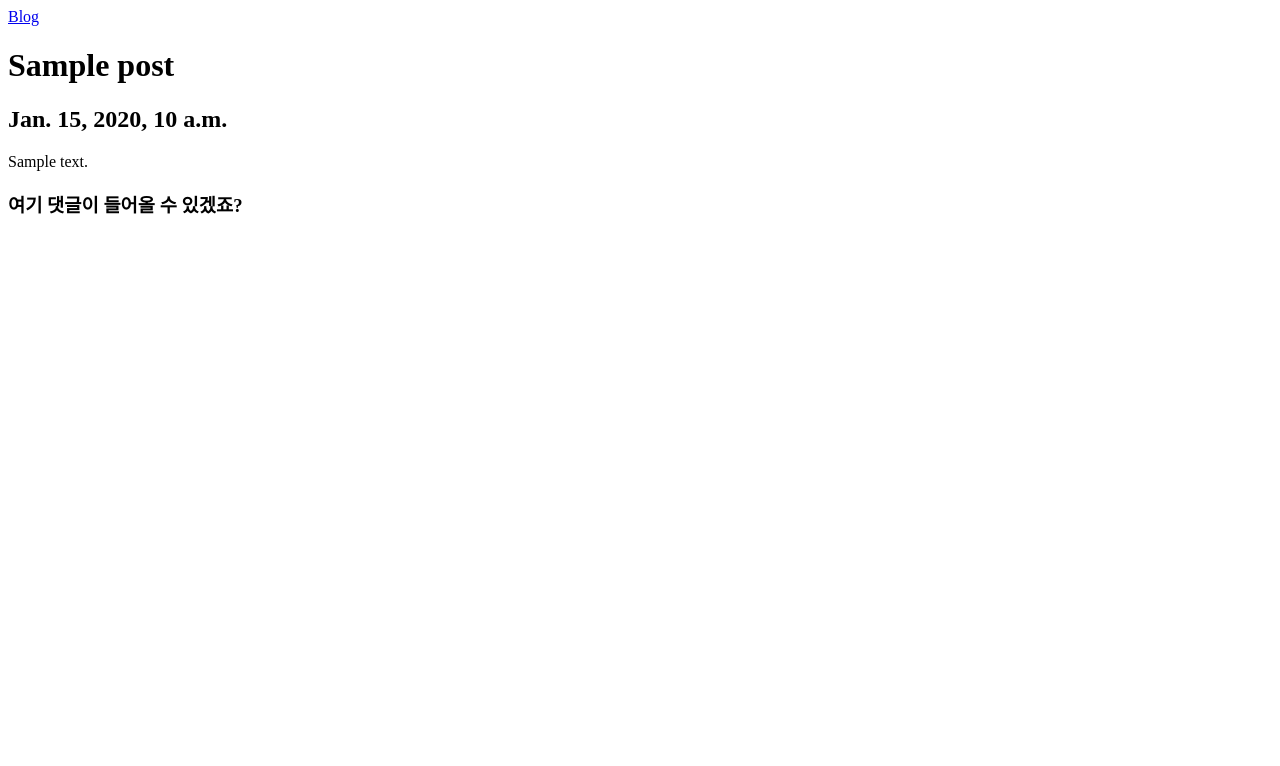
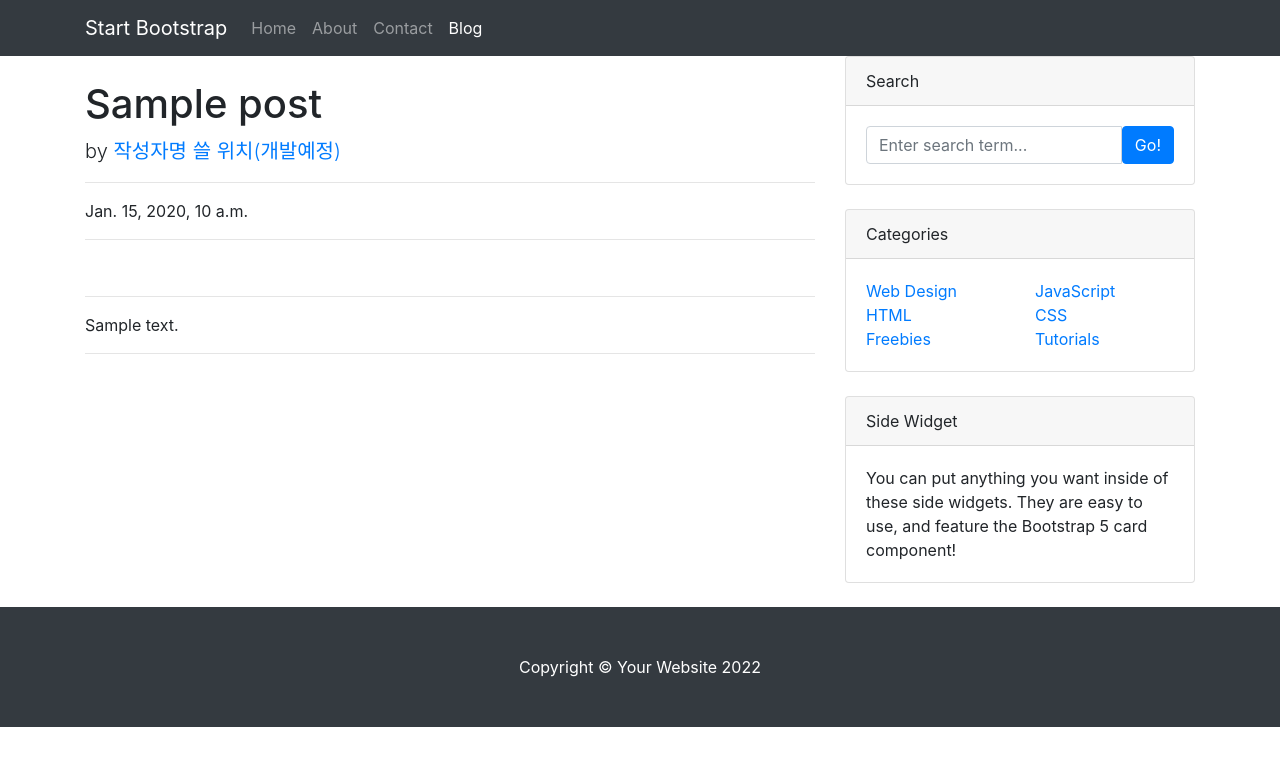
Before and after one commit to KIMKYEONGYONG/my_do_it_django, a Django app: page /blog/1/ in a window 1280 px wide. Shown: the top 766 px of the page. Run offline with Django 3.2, Linux system fonts and the light colour scheme; tables that the repository leaves empty hold one stand-in row (values such as "Sample post"); parts of the project's set-up code (start-up, migrations or seed data) failed here and were passed over; some libraries are stand-ins or nearby versions.

Commit message:
포스트 상세 페이지에 부트스트랩 적용

```diff
--- /dev/null
+++ b/blog/static/blog/css/blog-post.css
@@ -0,0 +1,8 @@
+/*!
+ * Start Bootstrap - Blog Post (https://startbootstrap.com/templates/blog-post)
+ * Copyright 2013-2019 Start Bootstrap
+ * Licensed under MIT (https://github.com/StartBootstrap/startbootstrap-blog-post/blob/master/LICENSE)
+ */
+body {
+  padding-top: 56px;
+}
--- a/blog/templates/blog/post_detail.html
+++ b/blog/templates/blog/post_detail.html
@@ -1,16 +1,124 @@
 <!DOCTYPE html>
+{% load static %}
 <html lang="ko">
     <head>
-    <meta charset="UTF-8">
+        <meta charset="utf-8" />
+        <meta name="viewport" content="width=device-width, initial-scale=1, shrink-to-fit=no" />
+        <meta name="description" content="" />
+        <meta name="author" content="" />
         <title>{{post.title}}-Blog</title>
+        <!-- Bootstrap core CSS -->
+        <link rel="stylesheet" href="{% static 'blog/bootstrap/bootstrap.min.css' %}" media="screen">
+        <script src="https://kit.fontawesome.com/02d013b7e8.js" crossorigin="anonymous"></script>
+
+        <!-- Core theme CSS (includes Bootstrap)-->
+        <link href="{% static 'blog/css/blog-post.css' %}" rel="stylesheet" />
     </head>
     <body>
-    <nav>
-        <a href="/blog/">Blog</a>
+        <!-- Responsive navbar-->
+        <nav class="navbar navbar-expand-lg navbar-dark bg-dark fixed-top">
+            <div class="container">
+                <a class="navbar-brand" href="#!">Start Bootstrap</a>
+                <button class="navbar-toggler" type="button" data-bs-toggle="collapse" data-bs-target="#navbarSupportedContent" aria-controls="navbarSupportedContent" aria-expanded="false" aria-label="Toggle navigation"><span class="navbar-toggler-icon"></span></button>
+                <div class="collapse navbar-collapse" id="navbarSupportedContent">
+                    <ul class="navbar-nav ms-auto mb-2 mb-lg-0">
+                        <li class="nav-item"><a class="nav-link" href="#">Home</a></li>
+                        <li class="nav-item"><a class="nav-link" href="#!">About</a></li>
+                        <li class="nav-item"><a class="nav-link" href="#!">Contact</a></li>
+                        <li class="nav-item"><a class="nav-link active" aria-current="page" href="#">Blog</a></li>
+                    </ul>
+                </div>
+            </div>
         </nav>
-    <h1>{{post.title}}</h1>
-    <h2>{{post.created_at}}</h2>
+        <!-- Page content-->
+        <div class="container">
+            <div class="row">
+
+                <!-- Post Content Column -->
+                <div class="col-lg-8">
+
+                    <!-- Title  -->
+                    <h1 class="mt-4">{{post.title}}</h1>
+
+                    <!-- Author -->
+                    <p class="lead">
+                        by
+                        <a href="#">작성자명 쓸 위치(개발예정)</a>
+                    </p>
+
+                    <hr>
+
+                    <!-- Date/Time -->
+                    <p>{{post.created_at}}</p>
+
+                    <hr>
+
+                    <!-- Preview Image -->
+                    <img class="img-fluid rounded" src="https://placeholder.com/900x300" alt="">
+
+                    <hr>
+
+                    <!-- Post Content -->
                     <p>{{post.content}}</p>
-    <h3>여기 댓글이 들어올 수 있겠죠?</h3>
+
+                    <hr>
+
+                </div>
+                <!-- Side widgets-->
+                <div class="col-lg-4">
+                    <!-- Search widget-->
+                    <div class="card mb-4">
+                        <div class="card-header">Search</div>
+                        <div class="card-body">
+                            <div class="input-group">
+                                <input class="form-control" type="text" placeholder="Enter search term..." aria-label="Enter search term..." aria-describedby="button-search" />
+                                <button class="btn btn-primary" id="button-search" type="button">Go!</button>
+                            </div>
+                        </div>
+                    </div>
+                    <!-- Categories widget-->
+                    <div class="card mb-4">
+                        <div class="card-header">Categories</div>
+                        <div class="card-body">
+                            <div class="row">
+                                <div class="col-sm-6">
+                                    <ul class="list-unstyled mb-0">
+                                        <li><a href="#!">Web Design</a></li>
+                                        <li><a href="#!">HTML</a></li>
+                                        <li><a href="#!">Freebies</a></li>
+                                    </ul>
+                                </div>
+                                <div class="col-sm-6">
+                                    <ul class="list-unstyled mb-0">
+                                        <li><a href="#!">JavaScript</a></li>
+                                        <li><a href="#!">CSS</a></li>
+                                        <li><a href="#!">Tutorials</a></li>
+                                    </ul>
+                                </div>
+                            </div>
+                        </div>
+                    </div>
+                    <!-- Side widget-->
+                    <div class="card mb-4">
+                        <div class="card-header">Side Widget</div>
+                        <div class="card-body">You can put anything you want inside of these side widgets. They are easy to use, and feature the Bootstrap 5 card component!</div>
+                    </div>
+                </div>
+            </div>
+        </div>
+        <!-- Footer-->
+        <footer class="py-5 bg-dark">
+            <div class="container"><p class="m-0 text-center text-white">Copyright &copy; Your Website 2022</p></div>
+        </footer>
+        <!-- Bootstrap core JS-->
+        <script src="https://code.jquery.com/jquery-3.5.1.slim.min.js"
+                integrity="sha384-DfXdz2htPH0lsSSs5nCTpuj/zy4C+OGpamoFVy38MVBnE+IbbVYUew+OrCXaRkfj"
+                crossorigin="anonymous"></script>
+        <script src="https://cdn.jsdelivr.net/npm/popper.js@1.16.1/dist/umd/popper.min.js"
+                integrity="sha384-9/reFTGAW83EW2RDu2S0VKaIzap3H66lZH81PoYlFhbGU+6BZp6G7niu735Sk7lN"
+                crossorigin="anonymous"></script>
+        <script src="https://cdn.jsdelivr.net/npm/bootstrap@4.5.3/dist/js/bootstrap.min.js"
+                integrity="sha384-w1Q4orYjBQndcko6MimVbzY0tgp4pWB4lZ7lr30WKz0vr/aWKhXdBNmNb5D92v7s"
+                crossorigin="anonymous"></script>
     </body>
 </html>
```
Lines whose indentation alone changed are shown as unchanged.
